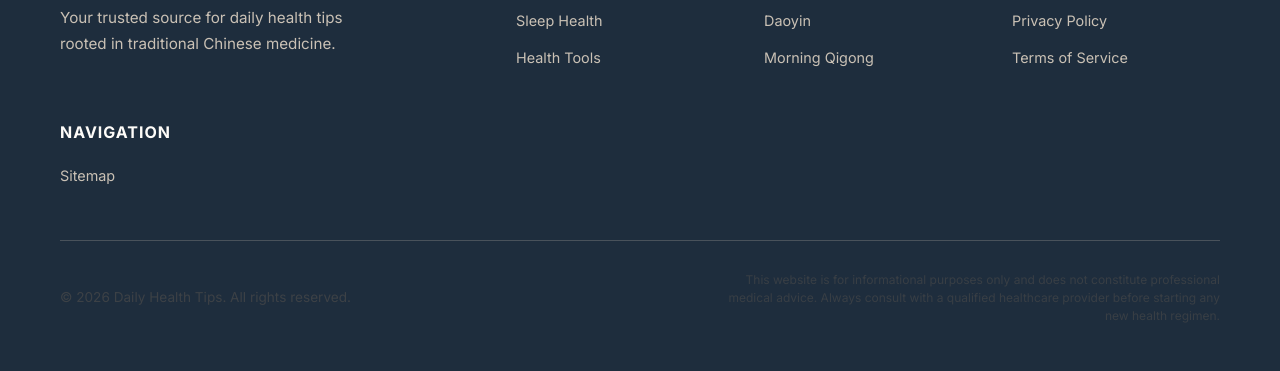
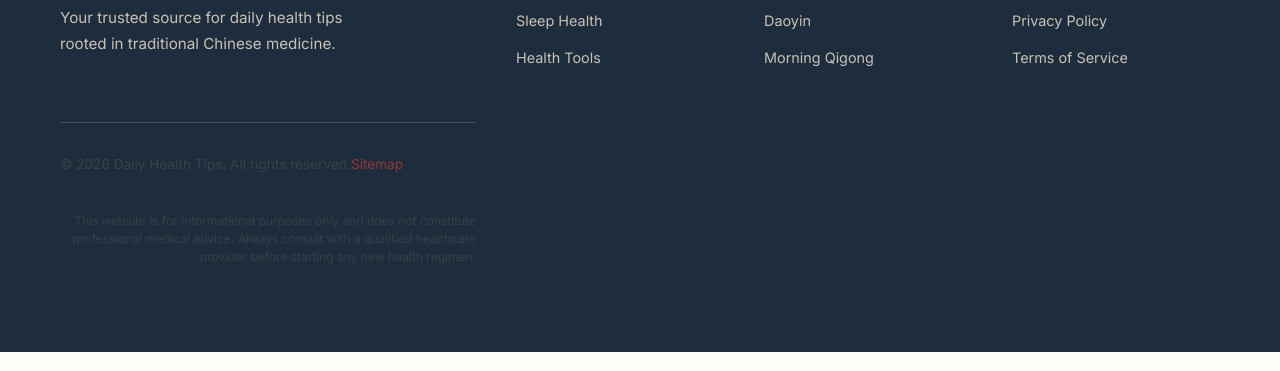
Before and after one commit to ouyangAbel/daily-health-tips, a plain HTML site: page index.html in a window 1280 px wide. Shown: the part 3722-4093 px from the top of the page. Drawn offline with nearby package versions, Linux system fonts and the light colour scheme.

Commit message:
Update footer by removing navigation and adding sitemap link
Removed the navigation section from the footer and added a sitemap link to the copyright notice.

```diff
--- a/index.html
+++ b/index.html
@@ -263,16 +263,10 @@
                         <li><a href="terms.html">Terms of Service</a></li>
                     </ul>
                 </div>
-                <div class="footer-section">
-                    <h4>Navigation</h4>
-                    <ul class="footer-links">
-                        <li><a href="sitemap.html">Sitemap</a></li>
-                    </ul>
-                </div>
-            </div>
+
 
             <div class="footer-bottom">
-                <p class="footer-copyright">&copy; <span class="copyright-year">2026</span> Daily Health Tips. All rights reserved.</p>
+                <p class="footer-copyright">&copy; <span class="copyright-year">2026</span> Daily Health Tips. All rights reserved.<a href="sitemap.html">Sitemap</a></p>
                 <p class="footer-disclaimer">This website is for informational purposes only and does not constitute professional medical advice. Always consult with a qualified healthcare provider before starting any new health regimen.</p>
             </div>
         </div>
```
